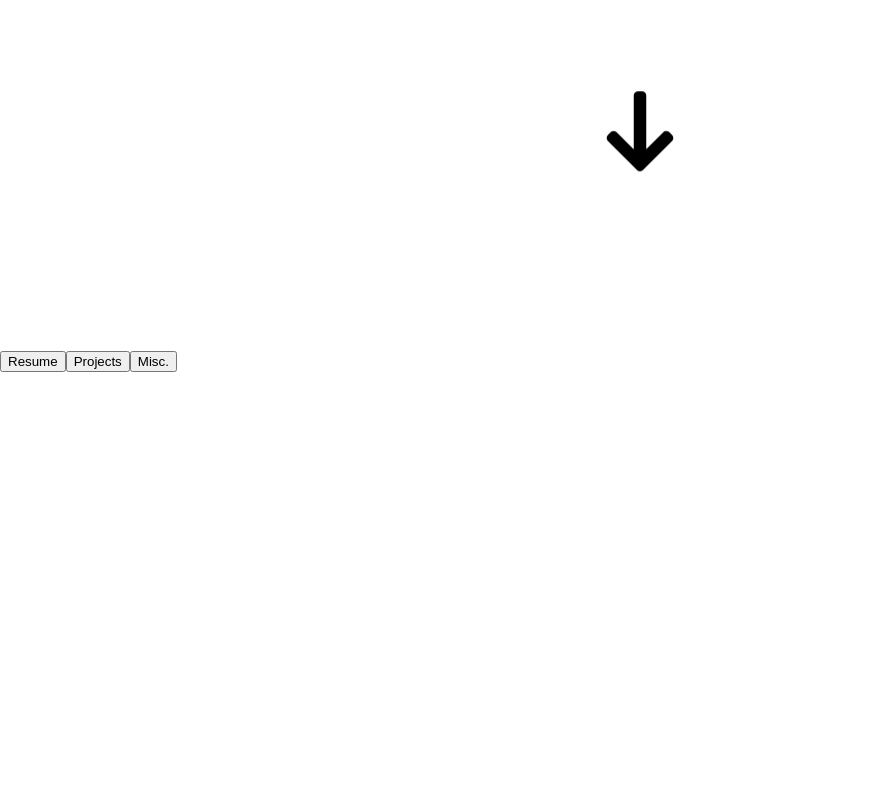
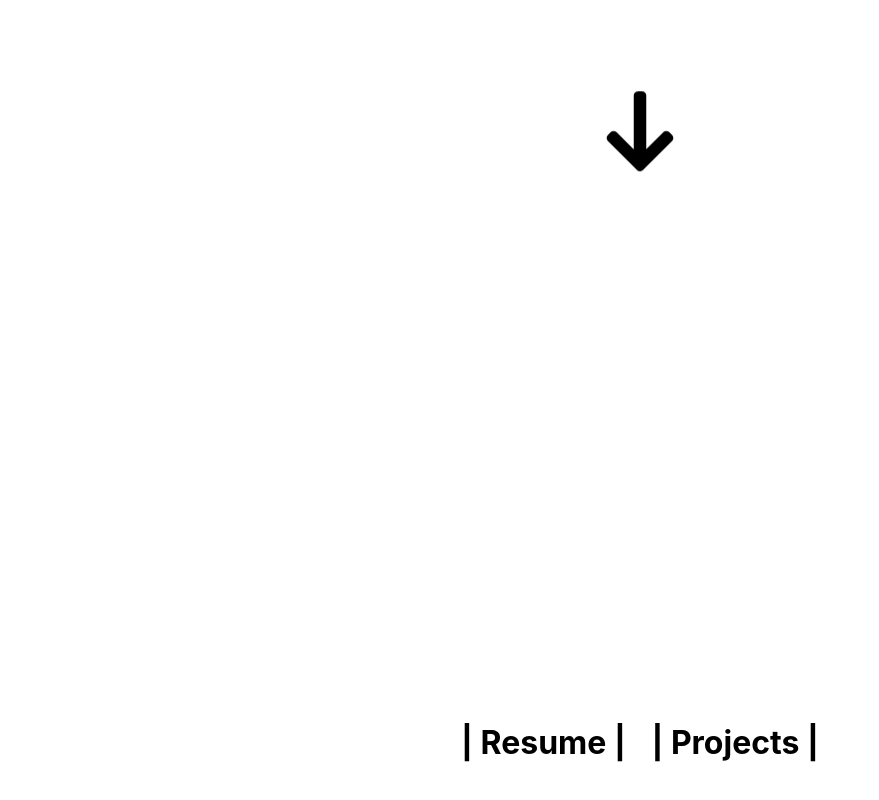
Before and after one commit to yushoo/personal_1.0, a React (Create React App) app: page / in a window 1280 px wide. Shown: the part 450-1250 px from the top of the page, without its empty margins (0-879 px from the left). Built offline with nearby package versions, Linux system fonts and the light colour scheme.

Commit message:
style content menu

```diff
--- a/src/pages/Content.css
+++ b/src/pages/Content.css
@@ -1,3 +1,24 @@
-.parentContent {
+.contentParent {
   height: 100vh;
+  display: flex;
+  justify-content: center;
+  flex-direction: column;
 }
+
+.menu {
+  /* margin-top: 2em; */
+  height: 10%;
+  display: flex;
+  justify-content: center;
+}
+
+.menu span {
+  margin: 1%;
+  font-size: 200%;
+  font-weight: bolder;
+}
+
+.menu span:hover {
+  cursor: pointer;
+  color: gray;
+}
--- a/src/pages/Content.js
+++ b/src/pages/Content.js
@@ -1,15 +1,13 @@
 import "./Content.css";
 
+// eslint-disable-next-line import/no-anonymous-default-export
 export default function () {
   return (
-    <>
-      <div className="parentContent">
-        <div className="menu">
-          <button>Resume</button>
-          <button>Projects</button>
-          <button>Misc.</button>
-        </div>
-      </div>
-    </>
+    <div className="contentParent">
+      <section className="menu">
+        <span>| Resume |</span>
+        <span>| Projects |</span>
+      </section>
+    </div>
   );
 }
```
Also changed, not shown: src/pages/Landing.js (+6 -1 lines), 1 other file (tests, documents, lock files or other folders).
